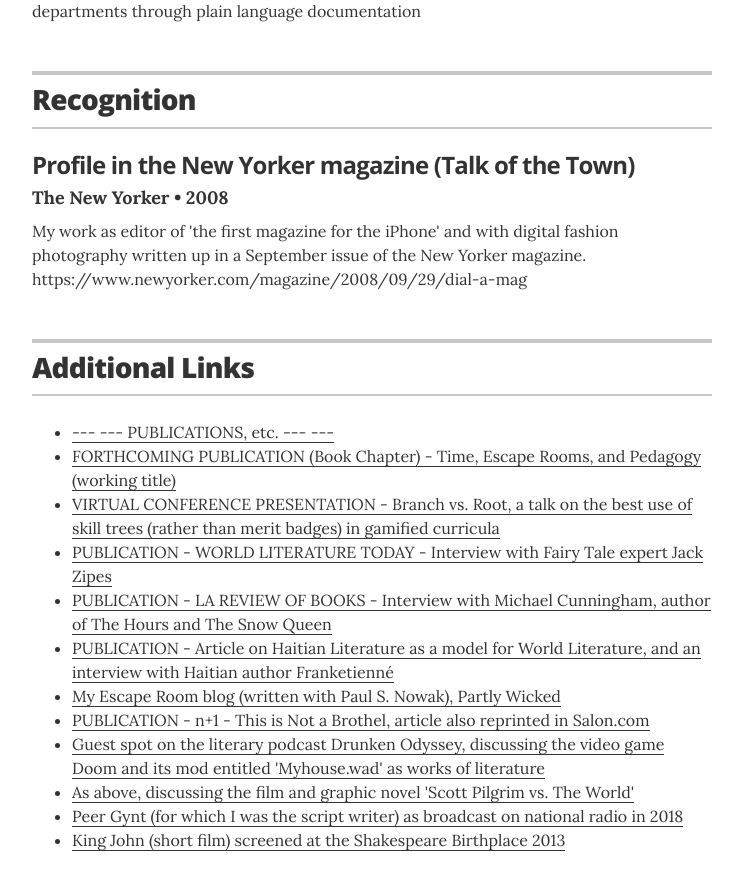
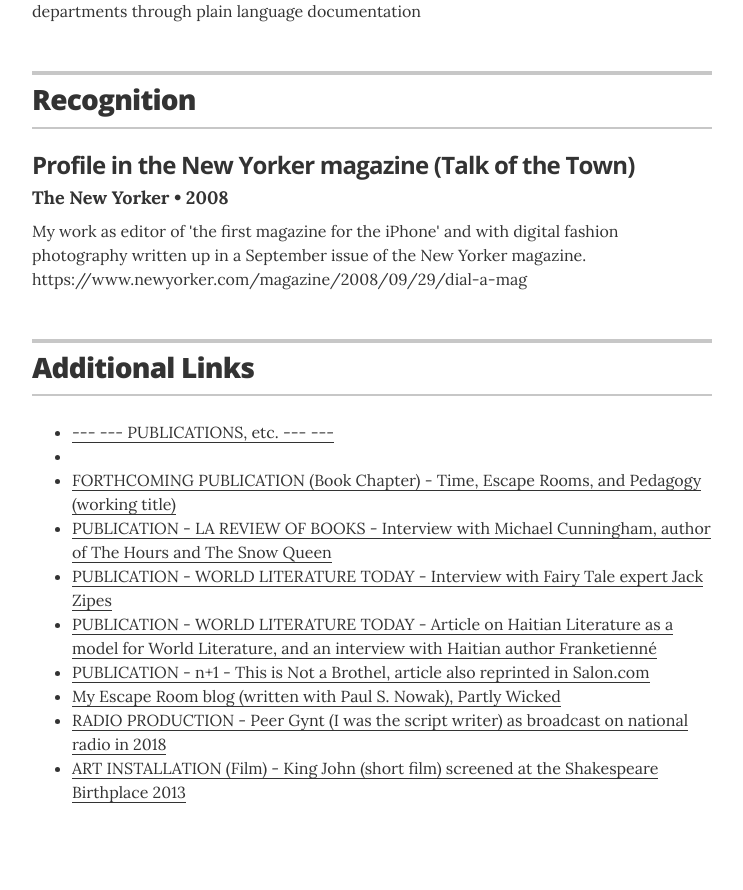
Before and after one commit to mwmxyz/academic, a Jekyll site: the page built from index.html, in a window 1280 px wide and 900 px high, scrolled down 4521 px. Shown: the top 890 px of the window, without its empty margins (268-1011 px from the left). Built offline with Jekyll 4.4.1, drawn with Linux system fonts in a browser that asks for light colours; after the commit the page ends 5373 px from its top, so only the background shows below that.

Commit message:
Update links.yml

```diff
--- a/_data/links.yml
+++ b/_data/links.yml
@@ -8,38 +8,38 @@
 # - url: "https://specialagentmerriam.com/files/Merriam_Haitian_is_My_Language.pdf"
 #   description: Haitian Literature as a Model for the publication World Literature Today (2014, via PDF)
 
-- url: "https://mwmxyz.github.io/academic/"
-  description: --- --- PUBLICATIONS, etc. --- ---
+# - url: "https://mwmxyz.github.io/academic/"
+- description: --- --- PUBLICATIONS, etc. --- ---
+- description:
 
 - url: "https://www.valdosta.edu/"
   description: FORTHCOMING PUBLICATION (Book Chapter) - Time, Escape Rooms, and Pedagogy (working title)
 
-- url: "https://vimeo.com/881499662"
-  description: VIRTUAL CONFERENCE PRESENTATION - Branch vs. Root, a talk on the best use of skill trees (rather than merit badges) in gamified curricula
+# - url: "https://vimeo.com/881499662"
+#  description: VIRTUAL CONFERENCE PRESENTATION - Branch vs. Root, a talk on the best use of skill trees (rather than merit badges) in gamified curricula
+
+- url: "https://lareviewofbooks.org/article/adult-fairy-tales/"
+  description: PUBLICATION - LA REVIEW OF BOOKS - Interview with Michael Cunningham, author of The Hours and The Snow Queen
 
 - url: "https://www.worldliteraturetoday.org/blog/interviews/unvarnished-tales-brothers-grimm-conversation-jack-zipes"
   description: PUBLICATION - WORLD LITERATURE TODAY - Interview with Fairy Tale expert Jack Zipes
 
-- url: "https://lareviewofbooks.org/article/adult-fairy-tales/"
-  description: PUBLICATION - LA REVIEW OF BOOKS - Interview with Michael Cunningham, author of The Hours and The Snow Queen
+- url: "https://specialagentmerriam.com/files/Merriam_Haitian_is_My_Language.pdf"
+  description: PUBLICATION - WORLD LITERATURE TODAY - Article on Haitian Literature as a model for World Literature, and an interview with Haitian author Franketienné
 
-- url: "https://specialagentmerriam.com/files/Merriam_Haitian_is_My_Language.pdf"
-  description: PUBLICATION - Article on Haitian Literature as a model for World Literature, and an interview with Haitian author Franketienné
+- url: "https://www.nplusonemag.com/online-only/online-only/brothel-washington/"
+  description: PUBLICATION - n+1 - This is Not a Brothel, article also reprinted in Salon.com
 
 - url: "https://www.partlywicked.com/"
   description: My Escape Room blog (written with Paul S. Nowak), Partly Wicked
 
-- url: "https://www.nplusonemag.com/online-only/online-only/brothel-washington/"
-  description: PUBLICATION - n+1 - This is Not a Brothel, article also reprinted in Salon.com
+# - url: "https://https://thedrunkenodyssey.com/2023/08/06/587-a-discussion-of-myhouse-wad-for-doom-with-michael-merriam/"
+#  description: Guest spot on the literary podcast Drunken Odyssey, discussing the video game Doom and its mod entitled 'Myhouse.wad' as works of literature
 
-- url: "https://https://thedrunkenodyssey.com/2023/08/06/587-a-discussion-of-myhouse-wad-for-doom-with-michael-merriam/"
-  description: Guest spot on the literary podcast Drunken Odyssey, discussing the video game Doom and its mod entitled 'Myhouse.wad' as works of literature
-
-- url: "https://thedrunkenodyssey.com/2020/05/30/episode-422-michael-merriam/"
-  description: As above, discussing the film and graphic novel 'Scott Pilgrim vs. The World'
-
+# - url: "https://thedrunkenodyssey.com/2020/05/30/episode-422-michael-merriam/"
+#  description: As above, discussing the film and graphic novel 'Scott Pilgrim vs. The World'
 - url: "https://specialagentmerriam.com/dispatches/peer-gynt"
-  description: Peer Gynt (for which I was the script writer) as broadcast on national radio in 2018
+  description: RADIO PRODUCTION - Peer Gynt (I was the script writer) as broadcast on national radio in 2018
 
 - url: "https://vimeo.com/manage/videos/68965793"
-  description: King John (short film) screened at the Shakespeare Birthplace 2013
+  description: ART INSTALLATION (Film) - King John (short film) screened at the Shakespeare Birthplace 2013
```
